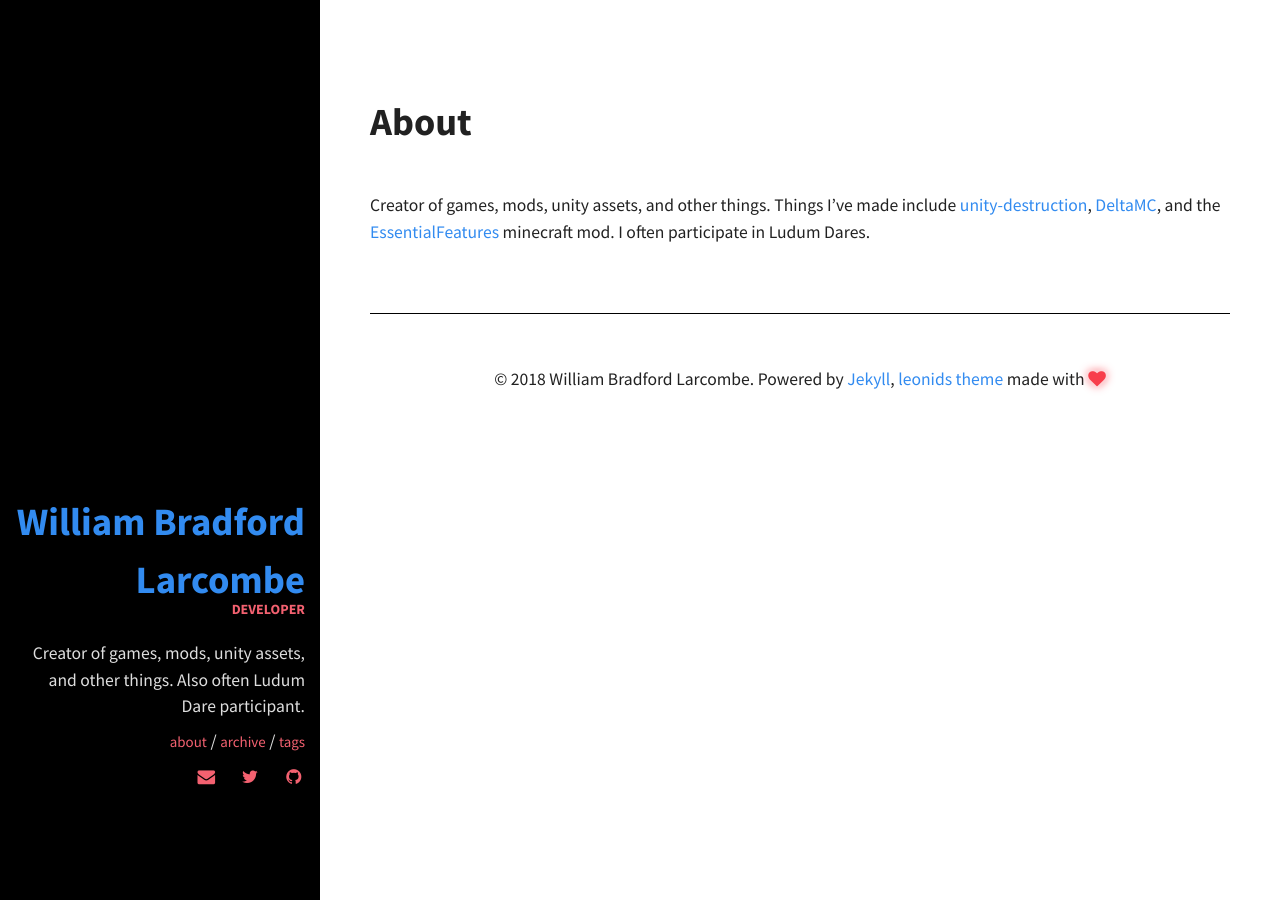
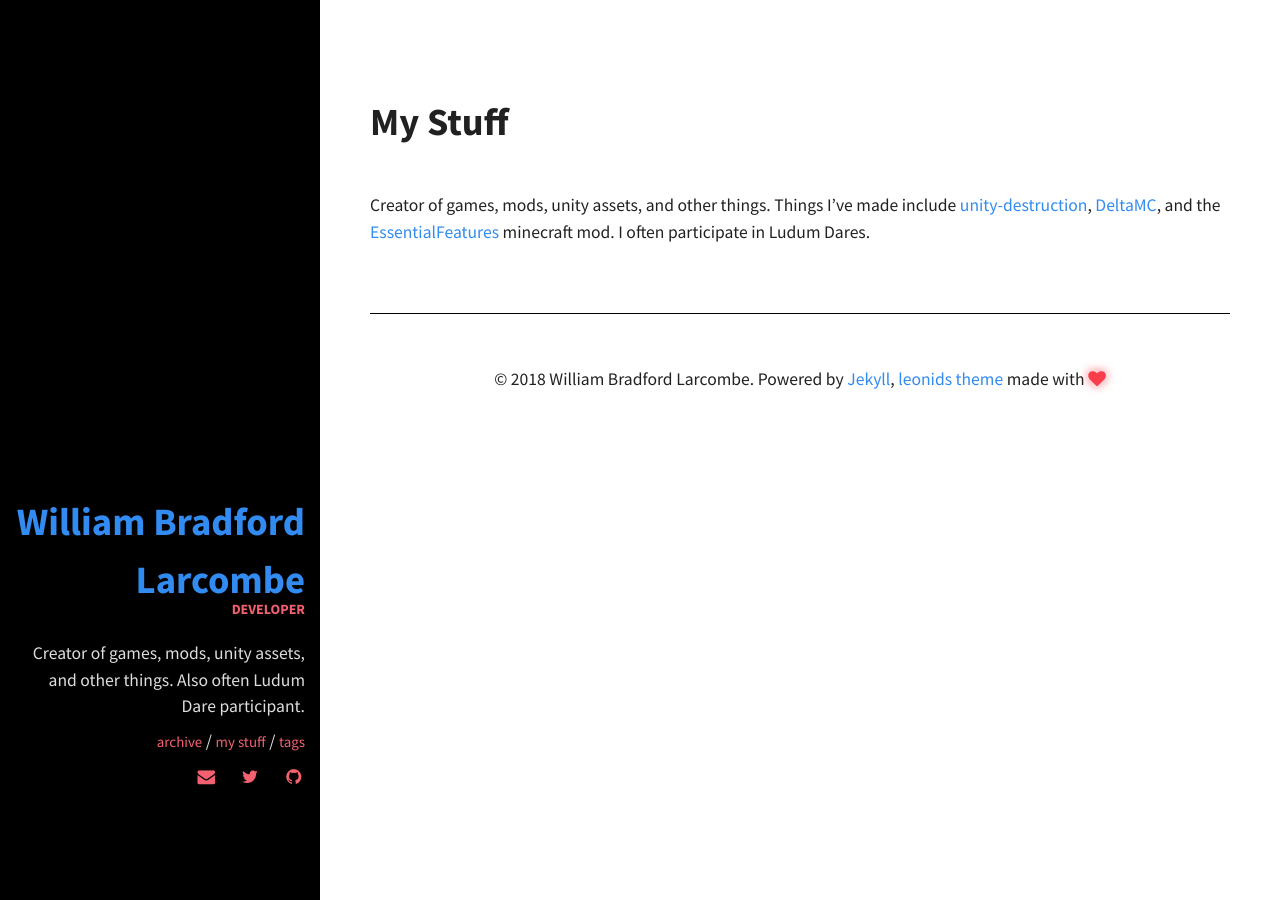
Before and after one commit to williambl/williambl.com, a Jekyll site: the page built from my-stuff/index.md, in a window 1280 px wide. Built offline with Jekyll 4.4.1, drawn with Linux system fonts in a browser that asks for light colours.

Commit message:
Changed 'about' to 'my stuff'

```diff
--- a/about.md
+++ b/my-stuff/index.md
@@ -1,7 +1,7 @@
 ---
 layout: page
-title: About
-permalink: /about/
+title: My Stuff
+permalink: /my-stuff/
 ---
 
 {{ site.long_description }}
```
